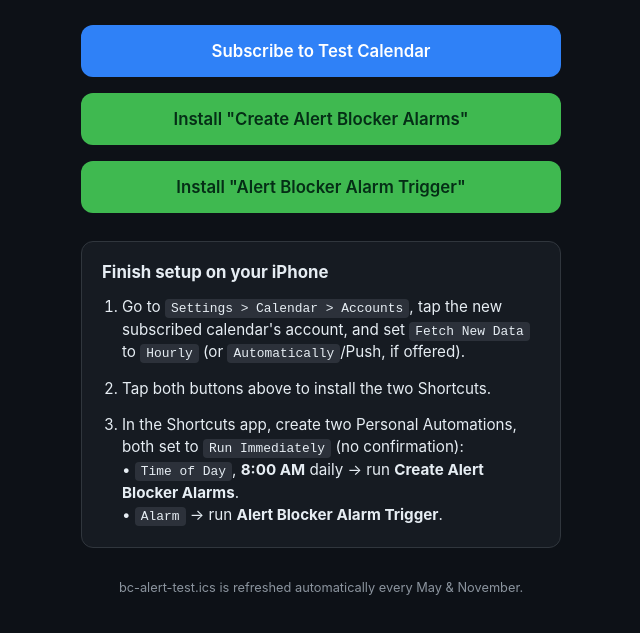
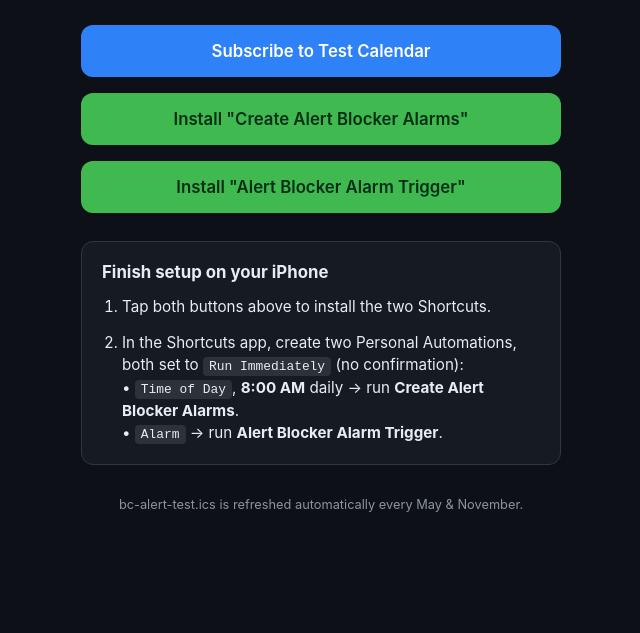
Before and after one commit to Malchia7/alert-ready-blocker, a plain HTML site: page index.html in a window 1280 px wide. Shown: the part 95-728 px from the top of the page, without its empty margins (319-959 px from the left). Drawn offline with Linux system fonts and the light colour scheme.

Commit message:
Drop stale Fetch New Data step
Subscribed calendars on current iOS refresh automatically with no
manual Fetch interval setting, so that step no longer applies.

Co-Authored-By: Claude Sonnet 5 <noreply@anthropic.com>

```diff
--- a/index.html
+++ b/index.html
@@ -113,11 +113,6 @@
     <h2>Finish setup on your iPhone</h2>
     <ol>
       <li>
-        Go to <code>Settings &gt; Calendar &gt; Accounts</code>, tap the new
-        subscribed calendar's account, and set <code>Fetch New Data</code> to
-        <code>Hourly</code> (or <code>Automatically</code>/Push, if offered).
-      </li>
-      <li>
         Tap both buttons above to install the two Shortcuts.
       </li>
       <li>
```
